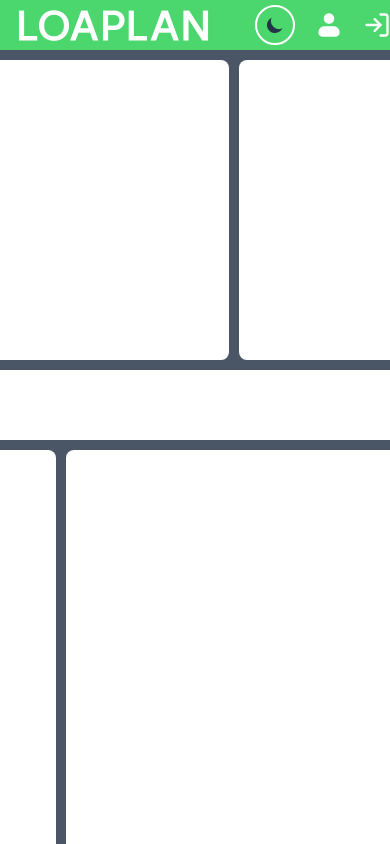
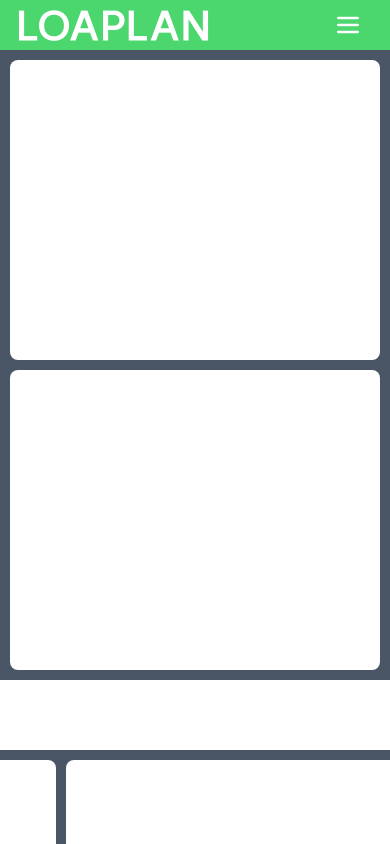
Before and after one commit to mycreature/LoaPlan, a React (Vite) app: page / in a window 390 px wide. Shown: the top 844 px of the page. Built offline with nearby package versions, Linux system fonts and the light colour scheme.

Commit message:
[temp] 임시

```diff
--- a/src/layouts/Header.tsx
+++ b/src/layouts/Header.tsx
@@ -35,7 +35,7 @@ const Header = () => {
             {/* 다크 모드 토글 버튼 */}
             <button
               onClick={toggleDarkMode}
-              className={`hidden rounded-full border-2 border-white p-2 sm:flex ${darkMode ? 'bg-black' : 'bg-green'}`}
+              className={`hidden rounded-full border-2 border-white p-2 md:flex ${darkMode ? 'bg-black' : 'bg-green'}`}
             >
               {darkMode ? (
                 <svg className='h-5 w-5' fill='currentColor' viewBox='0 0 20 20'>
@@ -49,14 +49,14 @@ const Header = () => {
             </button>
 
             {/* 계정 링크 */}
-            <div className='hidden items-center justify-center sm:flex'>
+            <div className='hidden items-center justify-center md:flex'>
               <Link to='/acccount' className='flex h-7 w-7 items-center'>
                 <img src='/icons/avatar.svg' alt='avatar' className='h-full w-full rounded-full' />
               </Link>
             </div>
 
             {/* 로그아웃 버튼 */}
-            <div className='hidden items-center justify-center sm:flex'>
+            <div className='hidden items-center justify-center md:flex'>
               <button className='h-7 w-7 border-none bg-transparent p-0'>
                 <img src='/icons/logout.svg' alt='logout' className='h-full w-full' />
               </button>
--- a/src/pages/Home.tsx
+++ b/src/pages/Home.tsx
@@ -3,20 +3,41 @@ import Block from '../components/Block'
 const Home = () => {
   return (
     <div className='min-h-screen bg-gray-600'>
-      <main className='mx-[10px] pt-[10px] pb-5'>
+      <main className='px-[10px] pt-[10px] pb-5'>
+        <div className='grid grid-cols-1 place-items-center items-center justify-center space-y-[10px] pb-[10px] md:flex md:justify-center md:space-x-[10px] md:pb-0 md:text-center'>
+          {/* 캐릭터 이미지 */}
+          <div className='hidden lg:block'>
+            <Block width={250} height={300} />
+          </div>
+          {/* 캐릭터 정보 */}
+          <div className='hidden md:block'>
+            <Block width={276} height={300} />
+          </div>
+          {/* 캐릭터 정보 (모바일) */}
+          <div className='block md:hidden'>
+            <Block width={370} height={300} />
+          </div>
+          {/* 배럭 리스트 */}
+          <div className='hidden md:block'>
+            <Block width={458} height={300} />
+          </div>
+          {/* 배럭 리스트 (모바일) */}
+          <div className='block md:hidden'>
+            <Block width={370} height={300} />
+          </div>
+        </div>
         <div className='flex items-center justify-center space-x-[10px] text-center'>
-          <Block width={250} height={300} />
-          <Block width={276} height={300} />
-          <Block width={458} height={300} />
-        </div>
-        <div className='flex items-center justify-center space-x-[10px] pt-[10px] text-center'>
           <div className='grid min-w-[735px] grid-cols-2 gap-[10px]'>
+            {/* 보석 리스트 */}
             <div className='col-span-2'>
               <Block width={735} height={70} />
             </div>
+            {/* 장비 리스트 */}
             <Block width={362.5} height={500} />
+            {/* 장비 리스트 2 */}
             <Block width={362.5} height={500} />
           </div>
+          {/* 아크패시브 */}
           <div className='w-[259px]'>
             <Block width={259} height={580} />
           </div>
```
